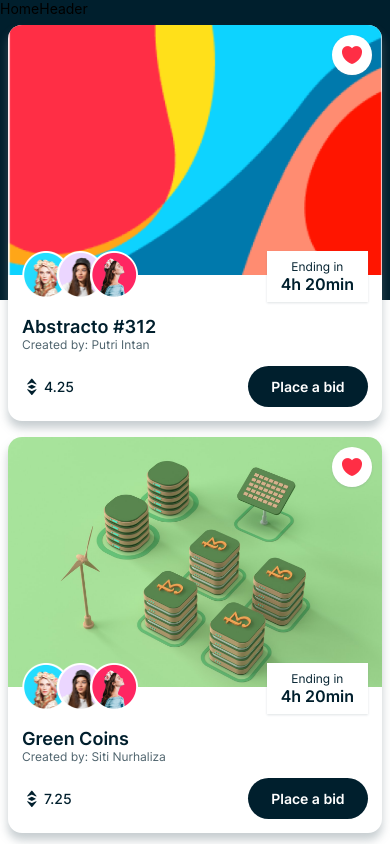
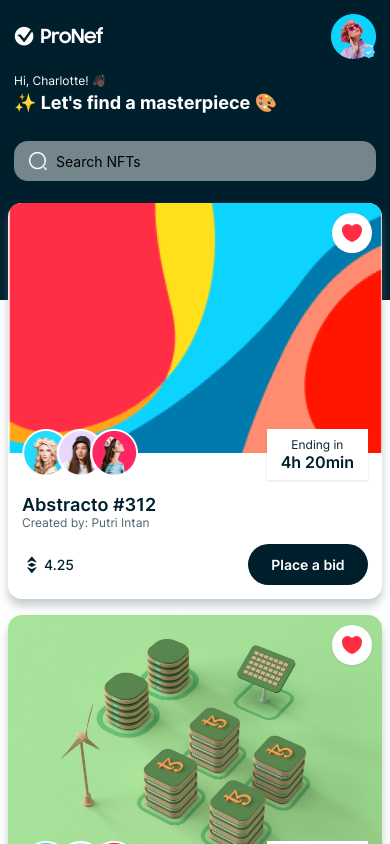
Before and after one commit to citixenken/RNStarterApp, a React Native app: screen /Home in a window 390 px wide. Shown: the top 844 px of the page. Built offline with nearby package versions, Linux system fonts and the light colour scheme.

Commit message:
feature: HomeHeader component

```diff
--- a/components/HomeHeader.js
+++ b/components/HomeHeader.js
@@ -1,10 +1,85 @@
-import { View, Text } from "react-native";
-import React from "react";
+import { View, Text, Image, TextInput } from "react-native";
+import { COLORS, FONTS, SIZES, assets } from "../constants";
 
-const HomeHeader = () => {
+const HomeHeader = ({ onSearch }) => {
   return (
-    <View>
-      <Text>HomeHeader</Text>
+    <View style={{ backgroundColor: COLORS.primary, padding: SIZES.font }}>
+      <View
+        style={{
+          flexDirection: "row",
+          justifyContent: "space-between",
+          alignItems: "center",
+        }}
+      >
+        <Image
+          source={assets.logo}
+          resizeMode="contain"
+          style={{ width: 90, height: 25 }}
+        />
+        <View style={{ width: 45, height: 45 }}>
+          <Image
+            source={assets.person01}
+            resizeMode="contain"
+            style={{ width: "100%", height: "100%" }}
+          />
+          <Image
+            source={assets.badge}
+            resizeMode="contain"
+            style={{
+              position: "absolute",
+              width: 15,
+              height: 15,
+              bottom: 0,
+              right: 0,
+            }}
+          />
+        </View>
+      </View>
+      <View style={{ marginVertical: SIZES.font }}>
+        <Text
+          style={{
+            color: COLORS.white,
+            fontFamily: FONTS.regular,
+            fontSize: SIZES.small,
+          }}
+        >
+          Hi, Charlotte! 👋🏿
+        </Text>
+        <Text
+          style={{
+            color: COLORS.white,
+            fontFamily: FONTS.bold,
+            fontSize: SIZES.large,
+            marginTop: SIZES.base / 2,
+          }}
+        >
+          ✨ Let's find a masterpiece 🎨
+        </Text>
+      </View>
+      <View style={{ marginTop: SIZES.font }}>
+        <View
+          style={{
+            width: "100%",
+            borderRadius: SIZES.font,
+            backgroundColor: COLORS.gray,
+            flexDirection: "row",
+            alignItems: "center",
+            paddingHorizontal: SIZES.font,
+            paddingVertical: SIZES.small - 2,
+          }}
+        >
+          <Image
+            source={assets.search}
+            resizeMode="contain"
+            style={{ width: 20, height: 20, marginRight: SIZES.base }}
+          />
+          <TextInput
+            placeholder="Search NFTs"
+            style={{ flex: 1 }}
+            onChangeText={onSearch}
+          />
+        </View>
+      </View>
     </View>
   );
 };
```
